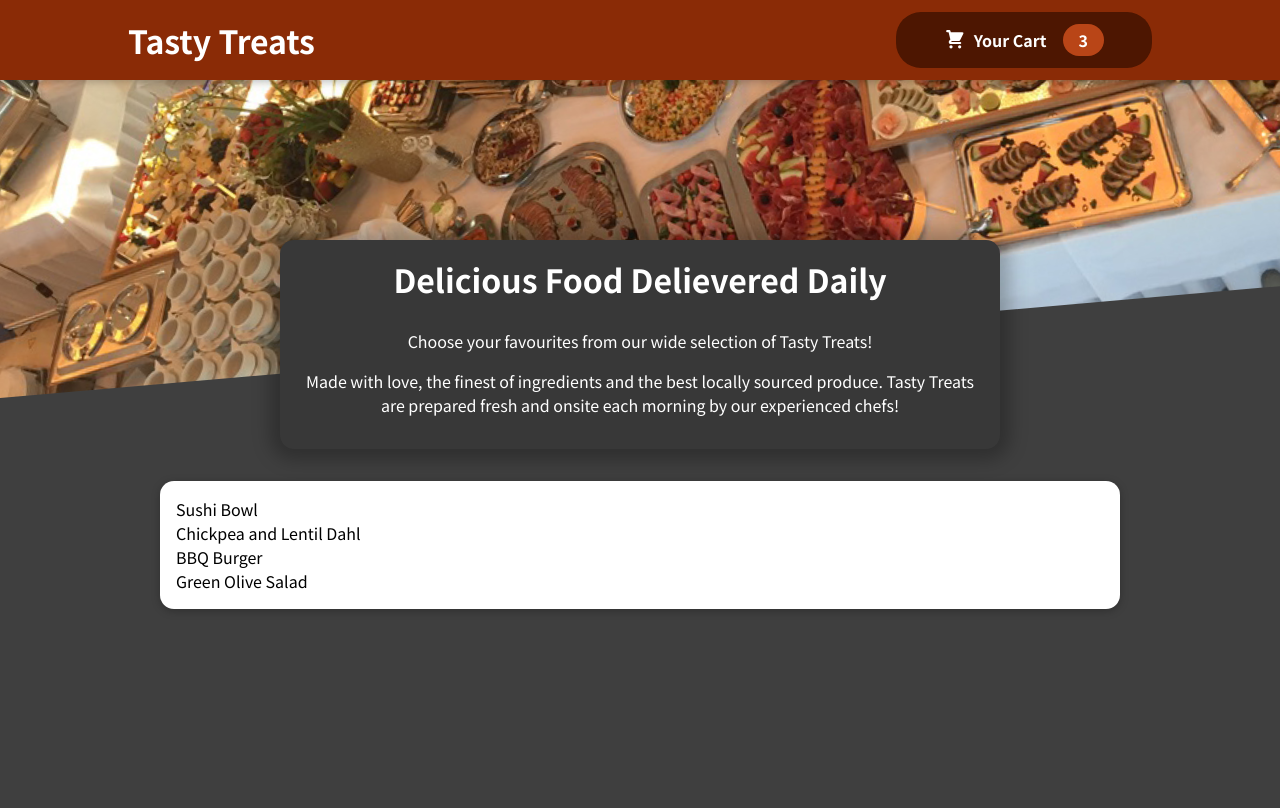
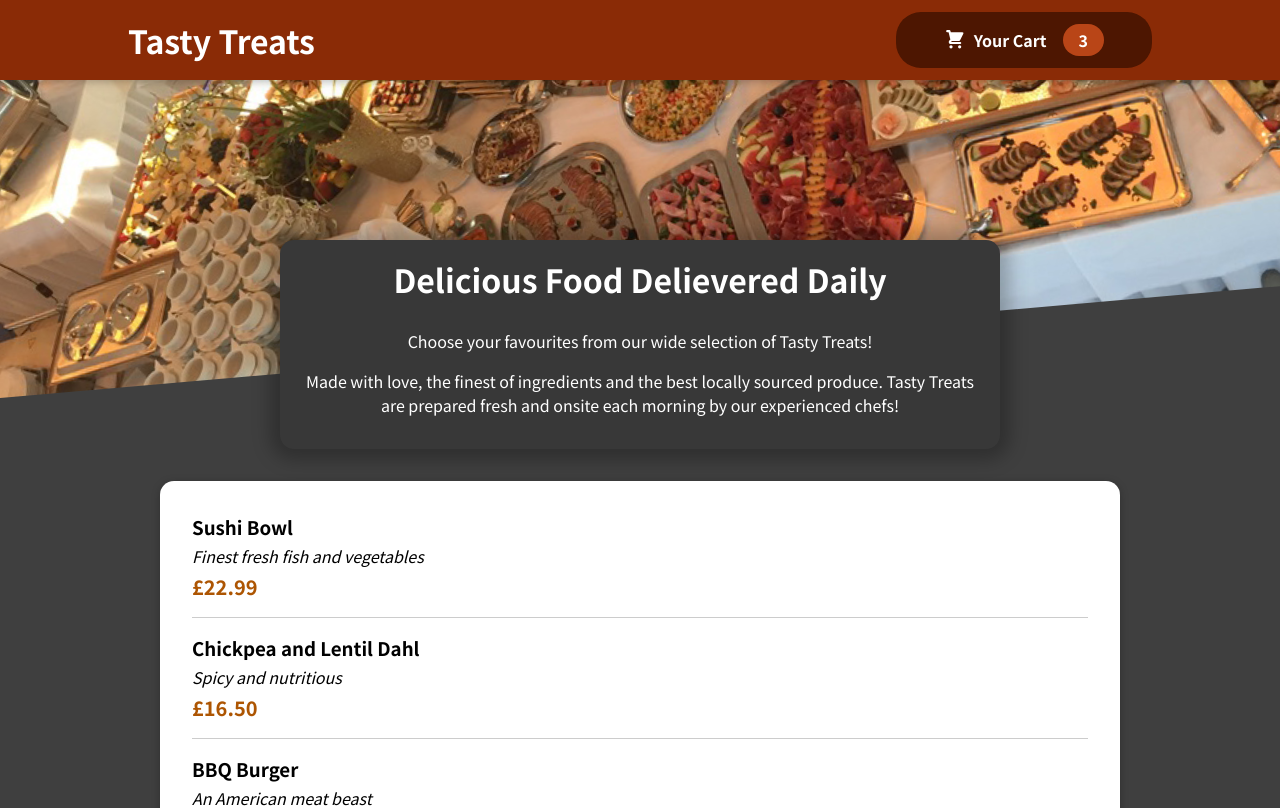
Before and after one commit to dnlstronge/Foodie, a React (Create React App) app: page / in a window 1280 px wide. Shown: the top 808 px of the page. Built offline with nearby package versions, Linux system fonts and the light colour scheme.

Commit message:
[x] - replace mapped li tag with MealItem component

```diff
--- a/src/Components/Meals/AvailableMeals.js
+++ b/src/Components/Meals/AvailableMeals.js
@@ -1,4 +1,5 @@
 import classes from "./AvailableMeals.module.css"
+import MealItem from "./MealItem/MealItem";
 import Card from "../UI/Card";
 
 
@@ -32,7 +33,12 @@
 const AvailableMeals = () => {
     const mealsList = DUMMY_MEALS.map((meal) => {
         return (
-               <li>{meal.name}</li>
+               <MealItem
+                  key={meal.id}
+                  name={meal.name}
+                  description={meal.description}
+                  price={meal.price}
+               >{meal.name}</MealItem>
         )
 
     })
--- a/src/Components/Meals/MealItem/MealItem.js
+++ b/src/Components/Meals/MealItem/MealItem.js
@@ -1,15 +1,17 @@
 import classes from "./MealItem.module.css";
-const price = `£${props.price.toFixed(2)}`
+import MealItemForm from "./MealItemForm"
 
-const MealItem = () => {
+
+const MealItem = (props) => {
+    const price = `£${props.price.toFixed(2)}`
     return (
-        <li>
+        <li className={classes.meal}>
             <div>
               <h3>{props.name}</h3>
-              <div>{props.description}</div>
-              <div>{price}</div>
+              <div className={classes.description}>{props.description}</div>
+              <div className={classes.price}>{price}</div>
             </div>
-            <div></div>
+            <div><MealItemForm /></div>
 
         </li>
     )
--- /dev/null
+++ b/src/Components/Meals/MealItem/MealItemForm.js
@@ -0,0 +1,8 @@
+
+
+
+const MealItemForm = () => {
+
+}
+
+export default MealItemForm;
```
